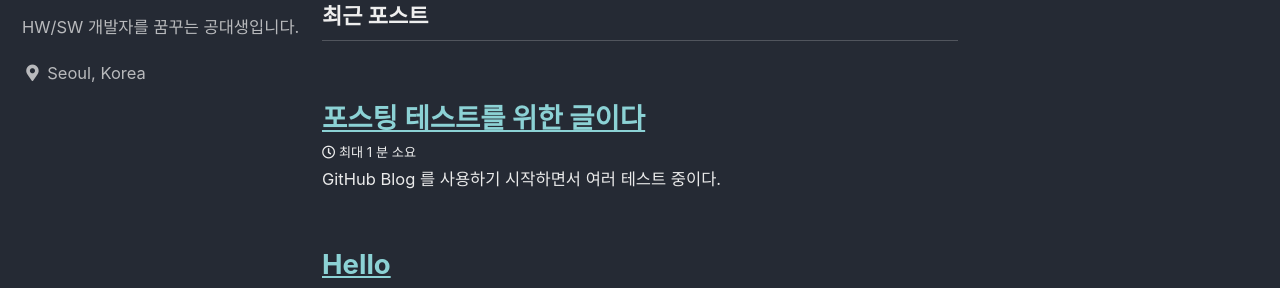
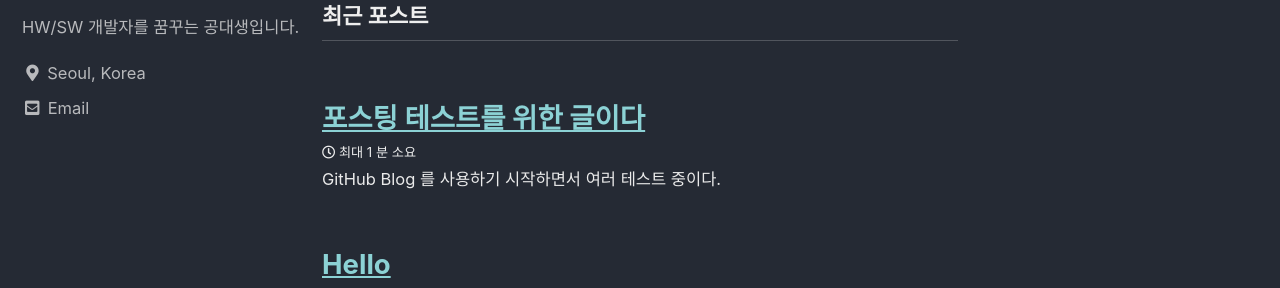
Before and after one commit to jeong-hyeonmin/jeong-hyeonmin.github.io, a Jekyll site: the page built from index.html, in a window 1280 px wide. Shown: the part 139-427 px from the top of the page. Built offline with Jekyll 4.4.1, drawn with Linux system fonts in a browser that asks for light colours; cached includes are drawn as plain includes; the list of posts is cut into pages by our own code.

```diff
--- a/_config.yml
+++ b/_config.yml
@@ -20,8 +20,7 @@ title                    : "공대생 이야기"
 title_separator          : "-"
 subtitle                 : # site tagline that appears below site title in masthead
 name                     : "Hyeonmin"
-description              : "HW/SW 개발자를 꿈꾸는
- 공대생입니다."
+description              : "HW/SW 개발자를 꿈꾸는 <br/r>공대생입니다."
 url                      : # the base hostname & protocol for your site e.g. "https://mmistakes.github.io"
 baseurl                  : # the subpath of your site, e.g. "/blog"
 repository               : "jeong-hyeonmin/jeong-hyeonmin.github.io" # GitHub username/repo-name e.g. "mmistakes/minimal-mistakes"
@@ -102,7 +101,7 @@ author:
   links:
     - label: "Email"
       icon: "fas fa-fw fa-envelope-square"
-      # url: "mailto:your.name@email.com"
+      url: "minwkd97@gmail.com"
     - label: "Website"
       icon: "fas fa-fw fa-link"
       # url: "https://your-website.com"
```
